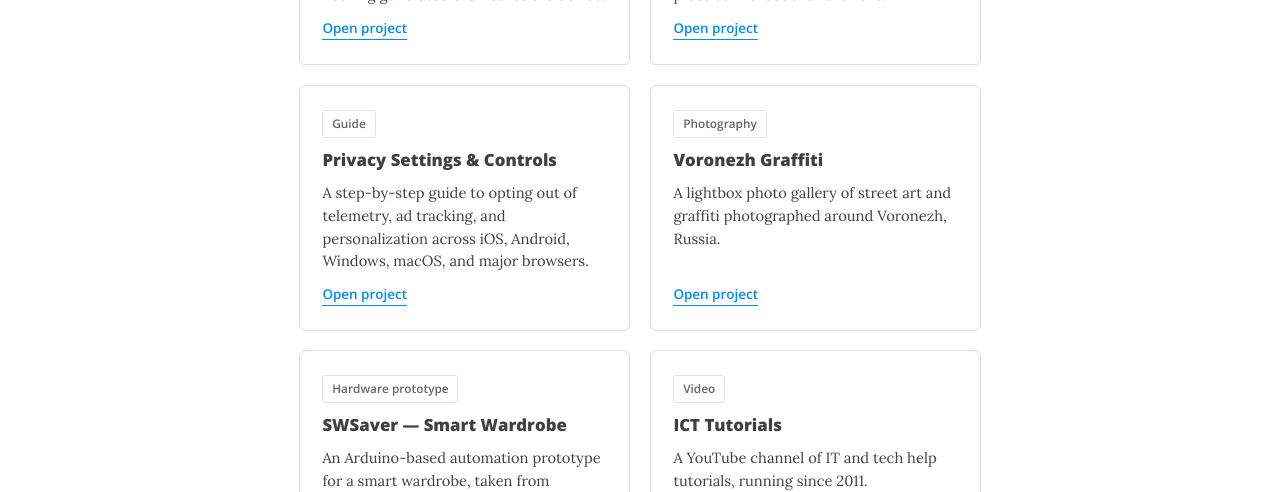
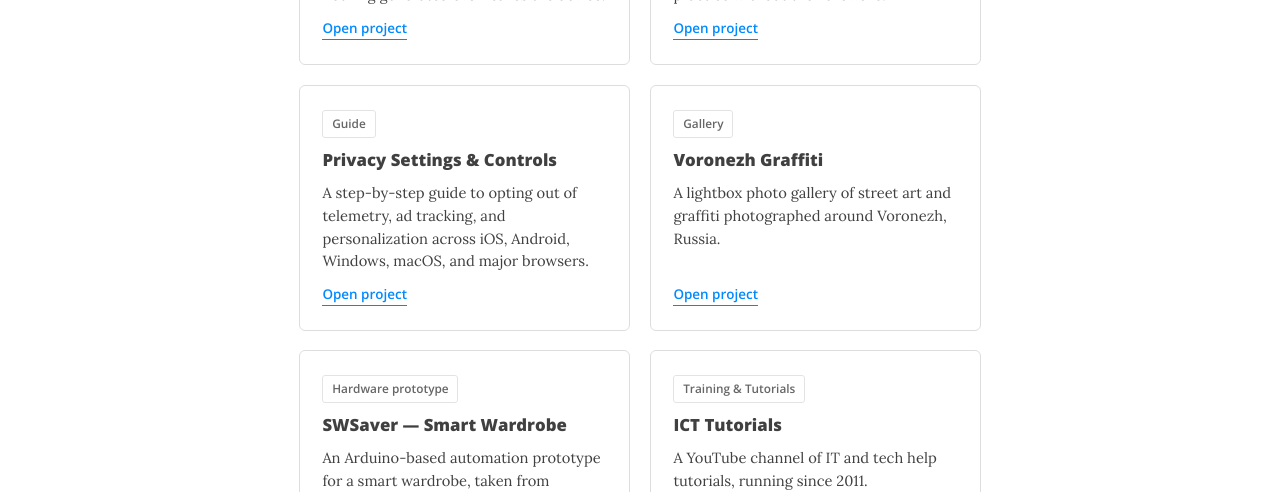
Before and after one commit to 3rc0/3rc0.github.io, a Jekyll site: the page built from index.html, in a window 1280 px wide and 900 px high, scrolled down 787 px. Shown: the part 145-637 px from the top of the window. Built offline with Jekyll 4.4.1, drawn with Linux system fonts in a browser that asks for light colours; the list of posts is cut into pages by our own code.

Commit message:
fixing and updates

```diff
--- a/_data/certs.yml
+++ b/_data/certs.yml
@@ -130,3 +130,9 @@
   category: Emergency ICT
   file: assets/data/certs/Diyar_Hussein_ICTD_COVID-19_Response_Online_Training_Cert.pdf
   verify_url:
+- name: SEP Group 1 Electrical
+  issuer: Association of Polish Electrical Engineers
+  year: 2025
+  category: Electrical
+  file: assets/data/certs/SEMP.pdf
+  verify_url:
--- a/index.html
+++ b/index.html
@@ -124,7 +124,7 @@ subtitle: Main Page
     </a>
 
     <a class="card" href="https://voronezhgraffiti.github.io/" target="_blank" rel="noopener">
-      <span class="tag">Photography</span>
+      <span class="tag">Gallery</span>
       <h4>Voronezh Graffiti</h4>
       <p>A lightbox photo gallery of street art and graffiti photographed around Voronezh, Russia.</p>
       <span class="open">Open project</span>
@@ -138,7 +138,7 @@ subtitle: Main Page
     </a>
 
     <a class="card" href="https://youtube.com/DiyarHussein" target="_blank" rel="noopener">
-      <span class="tag">Video</span>
+      <span class="tag">Training & Tutorials</span>
       <h4>ICT Tutorials</h4>
       <p>A YouTube channel of IT and tech help tutorials, running since 2011.</p>
       <span class="open">Open channel</span>
```
Also changed, not shown: 1 other file.
